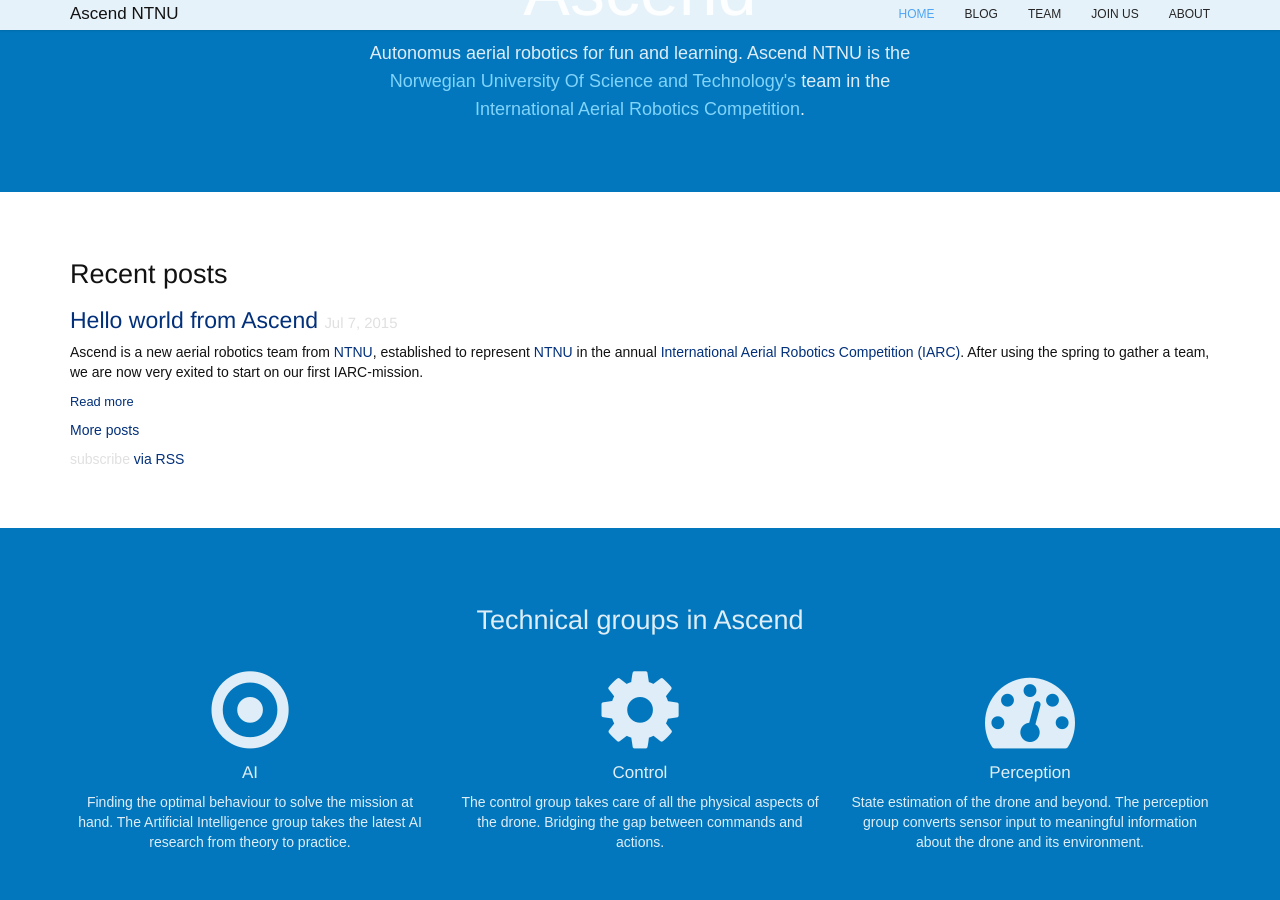
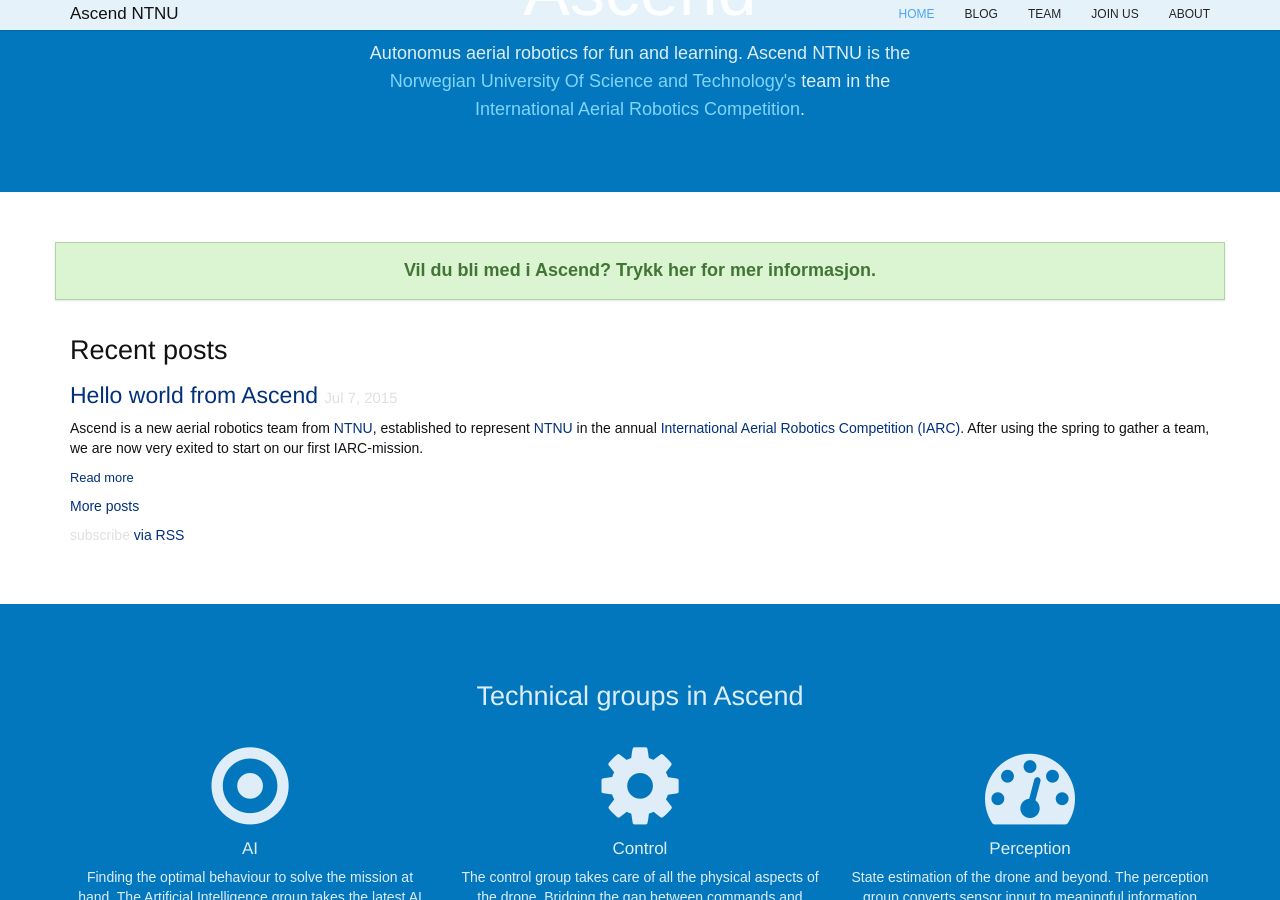
Before and after one commit to AscendNTNU/AscendNTNU.github.io, a Jekyll site: the page built from index.html, in a window 1280 px wide and 900 px high, scrolled down 347 px. Built offline with Jekyll 4.4.1, drawn with Linux system fonts in a browser that asks for light colours; some web fonts are replaced.

Commit message:
Added temporary banner

```diff
--- a/index.html
+++ b/index.html
@@ -23,6 +23,9 @@
 <section class="news" id="news">
   <div class="container">
     <div class="row">
+      <div class="alert alert-success centered" role="alert">
+          <a href="{{ "/join/" | prepend: site.baseurl }}" class="alert-link">Vil du bli med i Ascend? Trykk her for mer informasjon.</a>
+      </div>
       <div class="col-md-12">
         <h2>Recent posts</h2>
         <ul class="list-unstyled">
```
